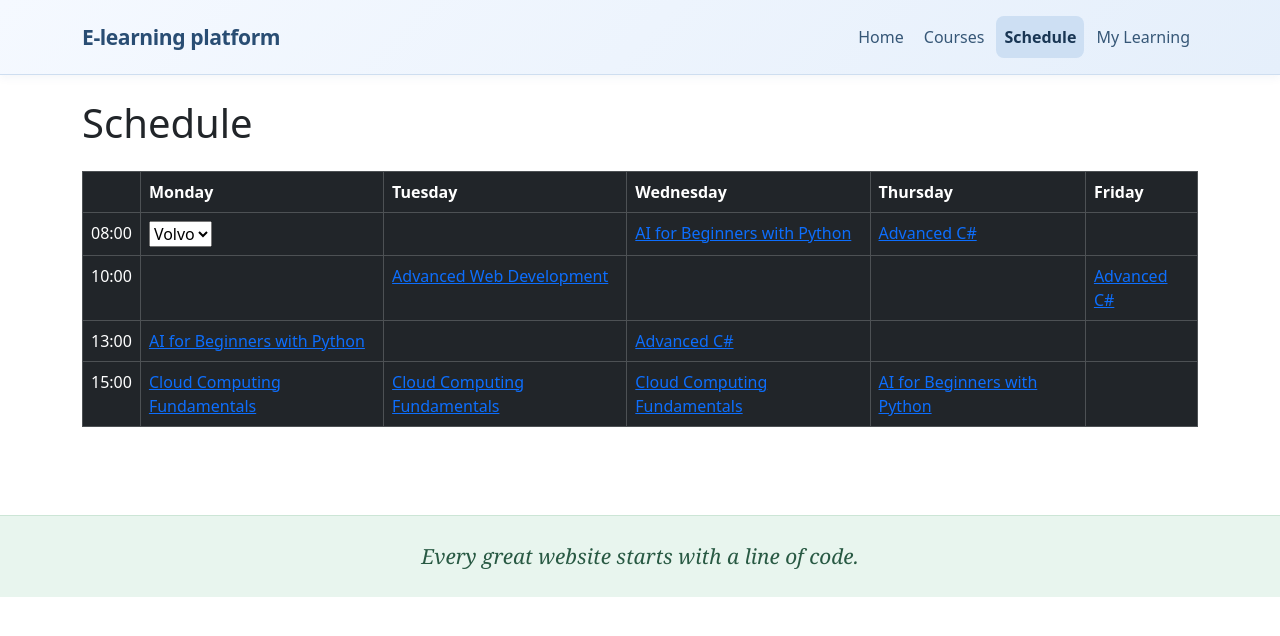
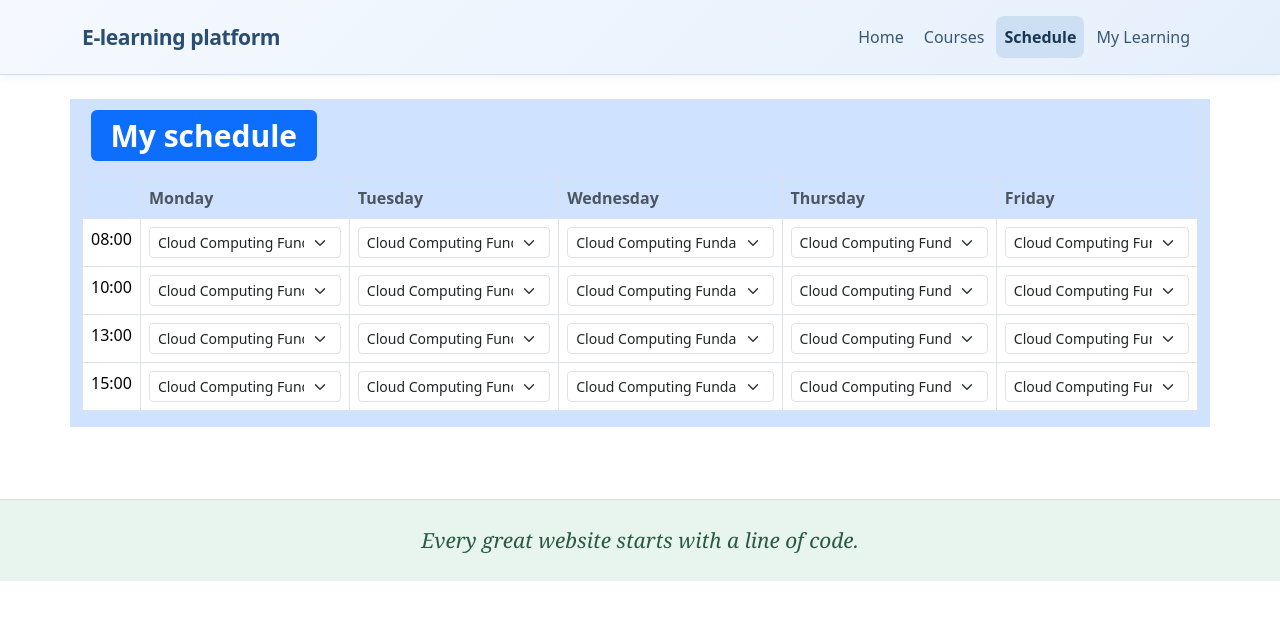
Before and after one commit to delindblad/frontend_project, a React (Vite) app: page /schedule in a window 1280 px wide. Shown: the top 636 px of the page. Built offline with nearby package versions, Linux system fonts and the light colour scheme.

Commit message:
Minor changes

```diff
--- a/index.html
+++ b/index.html
@@ -13,6 +13,12 @@
           integrity="sha384-sRIl4kxILFvY47J16cr9ZwB07vP4J8+LH7qKQnuqkuIAvNWLzeN8tE5YBujZqJLB"
           crossorigin="anonymous"
   />
+  <script>
+    var tooltipTriggerList = [].slice.call(document.querySelectorAll('[data-bs-toggle="tooltip"]'))
+    var tooltipList = tooltipTriggerList.map(function (tooltipTriggerEl) {
+      return new bootstrap.Tooltip(tooltipTriggerEl)
+    })
+  </script>
     <div id="root"></div>
     <script type="module" src="/src/main.jsx"></script>
   </body>
--- a/src/App.jsx
+++ b/src/App.jsx
@@ -7,6 +7,7 @@ import NavBar from "./NavBar.jsx";
 import Schedule from "./Schedule.jsx";
 import { schedule } from './data/schedule.js';
 import Footer from "./Footer.jsx";
+import {currentCourses} from "./data/schedule.js";
 
 
 
@@ -29,7 +30,7 @@ function App() {
                 <Route path="/courses" element={<Courses />} />
                 <Route path="/mylearning" element={<MyLearning />} />
                 <Route path="/courses/:courseId" element={<CourseDetails />} />
-                <Route path="/schedule" element={<Schedule schedule={schedule}  />} />
+                <Route path="/schedule" element={<Schedule currentCourses={currentCourses}  />} />
             </Routes>
             <Footer />
         </BrowserRouter>
--- a/src/Schedule.jsx
+++ b/src/Schedule.jsx
@@ -1,19 +1,24 @@
 
 import ScheduleComponent from "./ScheduleComponent.jsx";
 import Row from "react-bootstrap/Row";
-import {Container} from "react-bootstrap";
+import {Col, Container} from "react-bootstrap";
+
 
 function Schedule(props) {
+    const currentCourses = props.currentCourses;
     return (
-        <Container className="py-4">
-            <h1 className="mb-4">Schedule</h1>
-            <Row xs={1}  className="g-4">
-        <div>
 
-            <ScheduleComponent schedule={props.schedule} />
-        </div>
-            </Row>
+        <Container fluid="sm" className="py-4"  >
+
+                <Row className="bg-primary-subtle">
+                    <Col className="bg-primary-subtle">
+                        <ScheduleComponent currentCourses={currentCourses}/>
+                    </Col>
+                </Row>
+
+
         </Container>
+
     );
 }
 
--- a/src/ScheduleComponent.jsx
+++ b/src/ScheduleComponent.jsx
@@ -1,7 +1,139 @@
 
 import Table from 'react-bootstrap/Table';
+import Form from 'react-bootstrap/Form';
+import {useState} from "react";
 
 function ScheduleComponent(props) {
+
+   const currentCourses = props.currentCourses;
+
+    return (
+        <Table border-top border-4 border-primary bg-primary-subtle stiped="true" bordered>
+            <thead>
+            <tr>
+                <th className="text-muted bg-primary-subtle" colSpan={6}><h1><span className="badge bg-primary">My schedule</span></h1></th>
+            </tr>
+            <tr>
+
+            <th className="text-muted bg-primary-subtle"></th>
+                <th className="text-muted bg-primary-subtle">Monday</th>
+                <th className="text-muted bg-primary-subtle">Tuesday</th>
+                <th className="text-muted bg-primary-subtle">Wednesday</th>
+                <th className="text-muted bg-primary-subtle">Thursday</th>
+                <th className="text-muted bg-primary-subtle">Friday</th>
+            </tr>
+            </thead>
+            <tbody>
+            <tr>
+                <td >08:00</td>
+                <td>
+                    <SubjectItem currentCourses={currentCourses} id={"0800Monday"}/>
+                </td>
+                <td>
+                    <SubjectItem currentCourses={currentCourses} id={"0800Tuesday"}/>
+                </td>
+                <td>
+                    <SubjectItem currentCourses={currentCourses} id={"0800Wednesday"}/>
+                </td>
+                <td>
+                    <SubjectItem currentCourses={currentCourses} id={"0800Thursday"}/>
+                </td>
+                <td>
+                    <SubjectItem currentCourses={currentCourses} id={"0800Friday"}/>
+                </td>
+            </tr>
+            <tr>
+                <td>10:00</td>
+                <td>
+                    <SubjectItem currentCourses={currentCourses} id={"1000Monday"}/>
+                </td>
+                <td>
+                    <SubjectItem currentCourses={currentCourses} id={"1000Tuesday"}/>
+                </td>
+                <td>
+                    <SubjectItem currentCourses={currentCourses} id={"1000Wednesday"}/>
+                </td>
+                <td>
+                    <SubjectItem currentCourses={currentCourses} id={"1000Thursday"}/>
+                </td>
+                <td>
+                    <SubjectItem currentCourses={currentCourses} id={"1000Friday"}/>
+                </td>
+
+            </tr>
+            <tr>
+                <td>13:00</td>
+                <td>
+                    <SubjectItem currentCourses={currentCourses} id={"1300Monday"}/>
+                </td>
+                <td>
+                    <SubjectItem currentCourses={currentCourses} id={"1300Tuesday"}/>
+                </td>
+                <td>
+                    <SubjectItem currentCourses={currentCourses} id={"1300Wednesday"}/>
+                </td>
+                <td>
+                    <SubjectItem currentCourses={currentCourses} id={"1300Thursday"}/>
+                </td>
+                <td>
+                    <SubjectItem currentCourses={currentCourses} id={"1300Friday"}/>
+                </td>
+
+            </tr>
+            <tr>
+                <td>15:00</td>
+                <td>
+                    <SubjectItem currentCourses={currentCourses} id={"1500Monday"}/>
+                </td>
+                <td>
+                    <SubjectItem currentCourses={currentCourses} id={"1500Tuesday"}/>
+                </td>
+                <td>
+                    <SubjectItem currentCourses={currentCourses} id={"1500Wednesday"}/>
+                </td>
+                <td>
+                    <SubjectItem currentCourses={currentCourses} id={"1500Thursday"}/>
+                </td>
+                <td>
+                    <SubjectItem currentCourses={currentCourses} id={"1500Friday"}/>
+                </td>
+
+            </tr>
+            </tbody>
+        </Table>
+    );
+}
+
+
+function SubjectItem(props) {
+    const [selectedValue, setSelected] = useState("");
+    const currentCourses = props.currentCourses;
+    //const storedValue = localStorage.getItem(props.id);
+    /*if (localStorage.getItem(storedValue) === null) {
+        //Set to empty
+        setSelected("");
+    }
+    else {
+        //Set to retrieved value
+        setSelected(storedValue);
+
+    }*/
+
+    return (
+    <Form.Select size="sm" value={""}>
+
+        {
+            currentCourses.map(
+                (item) => <option className={item} value={item}>{item}</option>
+            )
+        }
+    </Form.Select>
+    )
+}
+
+
+
+/*function ScheduleComponent(props) {
     const {slot0800, slot1000, slot1300, slot1500} = props.schedule;
     return (
         <Table stiped="true" bordered hover variant="dark">
@@ -135,9 +267,5 @@ function ScheduleComponent(props) {
                 </td>
 
             </tr>
-            </tbody>
-        </Table>
-    );
-}
-
+}*/
 export default ScheduleComponent;
--- a/src/data/schedule.js
+++ b/src/data/schedule.js
@@ -125,3 +125,17 @@ export const schedule = {
         ]
     }
 }
+
+export const currentCourses = [
+    'Cloud Computing Fundamentals - Lab',
+    'Cloud Computing Fundamentals - Lecture',
+    'Cloud Computing Fundamentals - Self Study',
+    'Cloud Computing Fundamentals - Quiz',
+    'Cloud Computing Fundamentals - Exam',
+    'Advanced Web Development - Lab',
+    'Advanced Web Development - Lecture',
+    "Advanced Web Development - Self Study",
+    "Advanced Web Development - Quiz",
+    'Advanced Web Development - Exam'
+
+]
```
Also changed, not shown: package.json (+3 -6 lines), 1 other file (tests, documents, lock files or other folders). Lines whose indentation alone changed are shown as unchanged.
